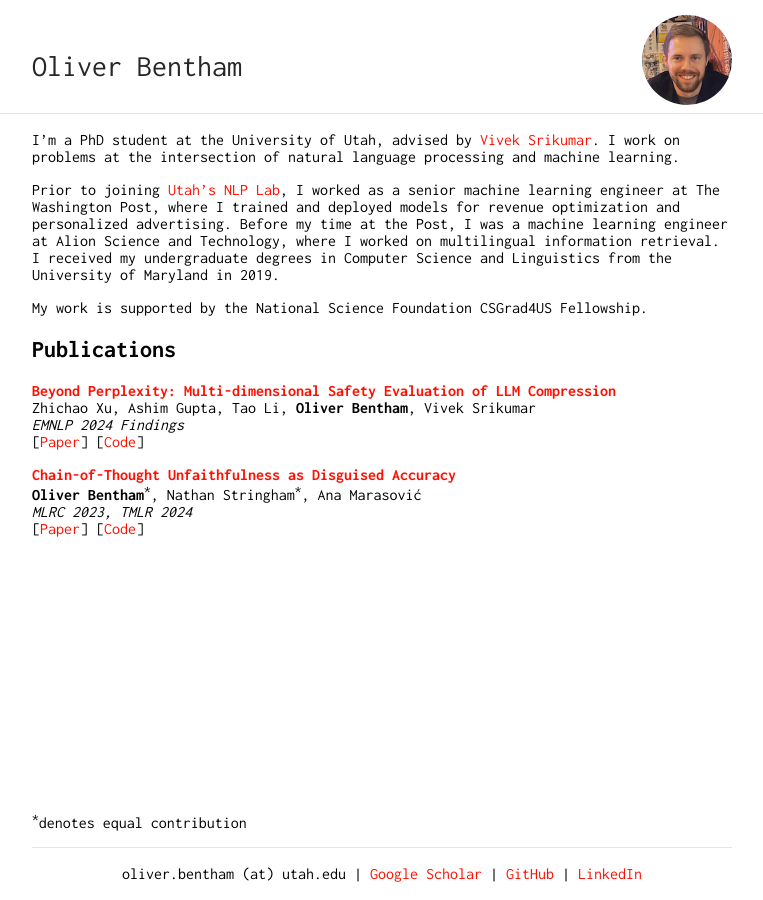
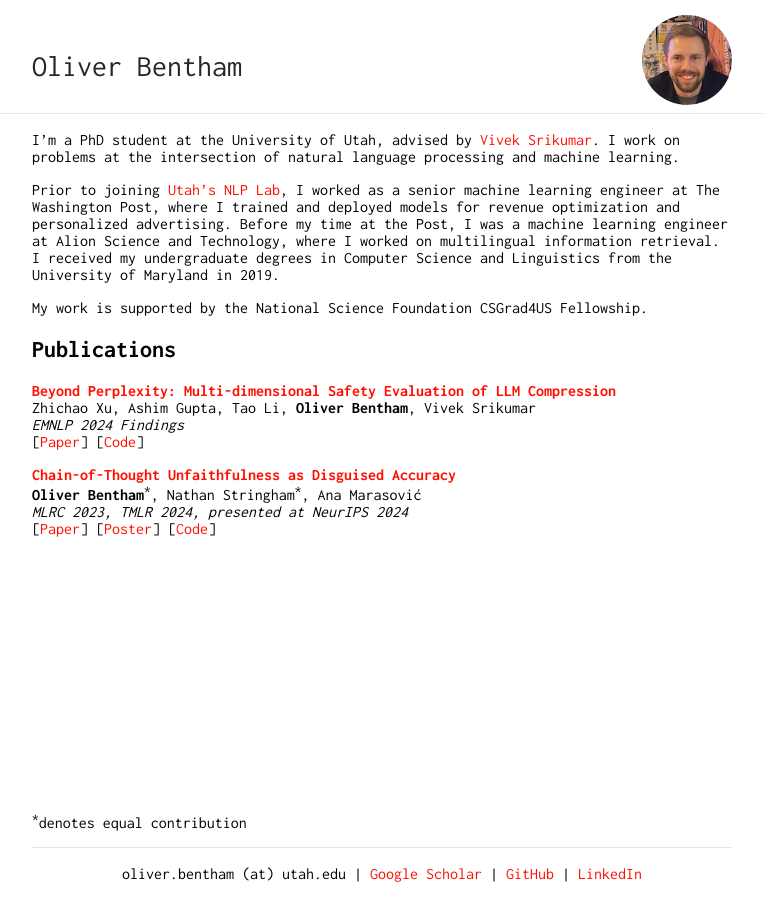
Before and after one commit to obentham/oliverbentham, a Jekyll site: the page built from index.md, in a window 1280 px wide. Shown: the whole page, without its empty margins (258-1021 px from the left). Built offline with Jekyll 4.4.1, drawn with Linux system fonts in a browser that asks for light colours.

Commit message:
add neurips 2024 poster

```diff
--- a/index.md
+++ b/index.md
@@ -18,5 +18,5 @@ Zhichao Xu, Ashim Gupta, Tao Li, **Oliver Bentham**, Vivek Srikumar \\
 
 <span class="paper-title">[**Chain-of-Thought Unfaithfulness as Disguised Accuracy**](https://arxiv.org/abs/2402.14897)</span> \\
 **Oliver Bentham**<sup>\*</sup>, Nathan Stringham<sup>\*</sup>, Ana Marasović \\
-*MLRC 2023, TMLR 2024* \\
-[[Paper](https://arxiv.org/abs/2402.14897)] [[Code](https://github.com/utahnlp/cot_disguised_accuracy)]
+*MLRC 2023, TMLR 2024, presented at NeurIPS 2024* \\
+[[Paper](https://arxiv.org/abs/2402.14897)] [[Poster](https://drive.google.com/file/d/1AlLEox9shZW0UFk6PJwcoQq-o8jMLQRE/view?usp=sharing)] [[Code](https://github.com/utahnlp/cot_disguised_accuracy)]
```
